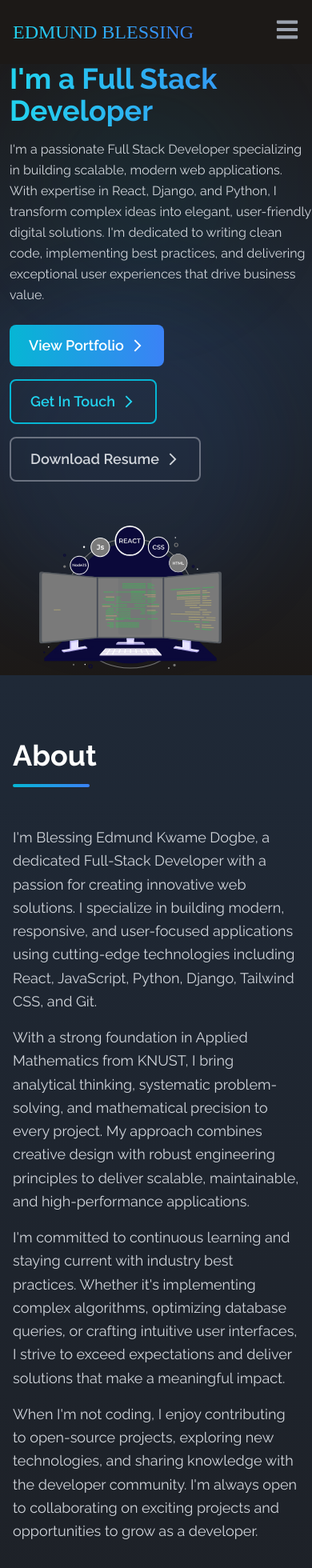
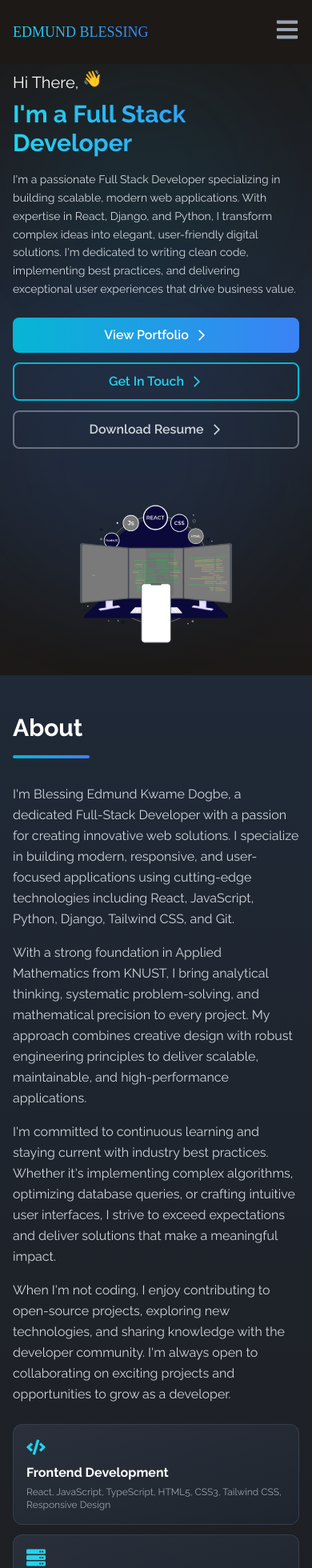
Before and after one commit to GeekKwame/Portfolio, a React (Create React App) app: page / in a window 390 px wide. Shown: the top 1960 px of the page at 80% size. Built offline with nearby package versions, Linux system fonts and the light colour scheme; a web font is replaced by a local one.

Commit message:
Fix mobile responsiveness: improve layout, spacing, and text sizes for all screen sizes

```diff
--- a/src/components/About.jsx
+++ b/src/components/About.jsx
@@ -34,61 +34,61 @@ function About() {
   ];
 
   return (
-    <div name="about" ref={sectionRef} className='w-full min-h-screen bg-gradient-to-b from-gray-800 to-stone-900 text-white py-20'>
-      <div className='max-w-screen-lg px-4 mx-auto flex flex-col justify-center w-full h-full'>
-        <div className={`mb-12 transition-all duration-1000 ${isVisible ? 'opacity-100 translate-y-0' : 'opacity-0 translate-y-10'}`}>
-          <p className='text-4xl md:text-5xl font-bold mb-4'>About</p>
+    <div name="about" ref={sectionRef} className='w-full min-h-screen bg-gradient-to-b from-gray-800 to-stone-900 text-white py-12 md:py-20'>
+      <div className='max-w-screen-lg px-4 sm:px-6 mx-auto flex flex-col justify-center w-full h-full'>
+        <div className={`mb-8 md:mb-12 transition-all duration-1000 ${isVisible ? 'opacity-100 translate-y-0' : 'opacity-0 translate-y-10'}`}>
+          <p className='text-3xl sm:text-4xl md:text-5xl font-bold mb-4'>About</p>
           <div className='w-24 h-1 bg-gradient-to-r from-cyan-500 to-blue-500 rounded-full'></div>
         </div>
 
-        <div className='grid md:grid-cols-2 gap-8 mb-12'>
+        <div className='grid md:grid-cols-2 gap-6 md:gap-8 mb-8 md:mb-12'>
           <div className={`transition-all duration-1000 ${isVisible ? 'opacity-100 translate-x-0' : 'opacity-0 -translate-x-10'}`}>
-            <p className='text-lg md:text-xl text-gray-300 leading-relaxed mb-4'>
+            <p className='text-base sm:text-lg md:text-xl text-gray-300 leading-relaxed mb-4'>
               I'm Blessing Edmund Kwame Dogbe, a dedicated Full-Stack Developer with a passion for creating
               innovative web solutions. I specialize in building modern, responsive, and user-focused applications
               using cutting-edge technologies including React, JavaScript, Python, Django, Tailwind CSS, and Git.
             </p>
-            <p className='text-lg md:text-xl text-gray-300 leading-relaxed mb-4'>
+            <p className='text-base sm:text-lg md:text-xl text-gray-300 leading-relaxed mb-4'>
               With a strong foundation in Applied Mathematics from KNUST, I bring analytical thinking,
               systematic problem-solving, and mathematical precision to every project. My approach combines
               creative design with robust engineering principles to deliver scalable, maintainable, and
               high-performance applications.
             </p>
-            <p className='text-lg md:text-xl text-gray-300 leading-relaxed mb-4'>
+            <p className='text-base sm:text-lg md:text-xl text-gray-300 leading-relaxed mb-4'>
               I'm committed to continuous learning and staying current with industry best practices.
               Whether it's implementing complex algorithms, optimizing database queries, or crafting
               intuitive user interfaces, I strive to exceed expectations and deliver solutions that
               make a meaningful impact.
             </p>
-            <p className='text-lg md:text-xl text-gray-300 leading-relaxed'>
+            <p className='text-base sm:text-lg md:text-xl text-gray-300 leading-relaxed'>
               When I'm not coding, I enjoy contributing to open-source projects, exploring new technologies,
               and sharing knowledge with the developer community. I'm always open to collaborating on
               exciting projects and opportunities to grow as a developer.
             </p>
           </div>
 
-          <div className={`grid grid-cols-1 sm:grid-cols-2 gap-4 transition-all duration-1000 ${isVisible ? 'opacity-100 translate-x-0' : 'opacity-0 translate-x-10'}`}>
+          <div className={`grid grid-cols-1 sm:grid-cols-2 gap-3 md:gap-4 transition-all duration-1000 ${isVisible ? 'opacity-100 translate-x-0' : 'opacity-0 translate-x-10'}`}>
             {skills.map((skill, index) => (
               <div
                 key={index}
-                className='p-6 bg-gradient-to-br from-gray-700/50 to-gray-800/50 backdrop-blur-sm rounded-xl border border-gray-600/50 hover:border-cyan-500/50 hover:shadow-lg hover:shadow-cyan-500/20 transition-all duration-300 hover:scale-105'
+                className='p-4 md:p-6 bg-gradient-to-br from-gray-700/50 to-gray-800/50 backdrop-blur-sm rounded-xl border border-gray-600/50 hover:border-cyan-500/50 hover:shadow-lg hover:shadow-cyan-500/20 transition-all duration-300 hover:scale-105'
                 style={{ transitionDelay: `${index * 100}ms` }}
               >
-                <div className='text-3xl text-cyan-400 mb-3'>{skill.icon}</div>
-                <h3 className='text-lg font-bold mb-2'>{skill.title}</h3>
-                <p className='text-sm text-gray-400'>{skill.desc}</p>
+                <div className='text-2xl md:text-3xl text-cyan-400 mb-2 md:mb-3'>{skill.icon}</div>
+                <h3 className='text-base md:text-lg font-bold mb-1 md:mb-2'>{skill.title}</h3>
+                <p className='text-xs sm:text-sm text-gray-400'>{skill.desc}</p>
               </div>
             ))}
           </div>
         </div>
 
-        <div className={`mt-8 p-6 bg-gradient-to-r from-cyan-500/10 to-blue-500/10 rounded-xl border border-cyan-500/20 backdrop-blur-sm transition-all duration-1000 ${isVisible ? 'opacity-100 translate-y-0' : 'opacity-0 translate-y-10'}`}>
-          <p className='text-md md:text-lg text-gray-300 mb-3'>
+        <div className={`mt-6 md:mt-8 p-4 md:p-6 bg-gradient-to-r from-cyan-500/10 to-blue-500/10 rounded-xl border border-cyan-500/20 backdrop-blur-sm transition-all duration-1000 ${isVisible ? 'opacity-100 translate-y-0' : 'opacity-0 translate-y-10'}`}>
+          <p className='text-sm sm:text-base md:text-lg text-gray-300 mb-2 md:mb-3'>
             <span className='font-semibold text-cyan-400'>Core Tech Stack:</span> I leverage Python's Django framework for robust backend development,
             React for dynamic frontend experiences, and Tailwind CSS for modern, responsive designs.
             JavaScript/ES6+ powers interactive features, while Git ensures version control and collaborative workflows.
           </p>
-          <p className='text-md md:text-lg text-gray-300'>
+          <p className='text-sm sm:text-base md:text-lg text-gray-300'>
             <span className='font-semibold text-cyan-400'>Additional Tools:</span> Postman, VS Code, Chrome DevTools,
             npm/yarn, RESTful API design, Database management (SQL), and deployment platforms (Netlify, Vercel, PythonAnywhere).
           </p>
--- a/src/components/Home.jsx
+++ b/src/components/Home.jsx
@@ -32,18 +32,18 @@ const Home = () => {
         <div className='absolute bottom-20 right-10 w-96 h-96 bg-blue-500/10 rounded-full blur-3xl animate-pulse' style={{animationDelay: '1s'}}></div>
       </div>
 
-      <div className='flex flex-col justify-center items-center h-full mx-auto w-screen md:max-w-screen-lg text-white md:ml-0 lg:flex-row md:justify-between relative z-10'>
-        <div className='justify-center mt-24 lg:ml-20 ml-3 md:mt-44 lg:mt-20 w-auto animate-fade-in'>
+      <div className='flex flex-col justify-center items-center h-full mx-auto w-full max-w-screen-lg text-white px-4 md:px-8 lg:flex-row lg:justify-between relative z-10'>
+        <div className='justify-center mt-20 md:mt-24 lg:ml-20 lg:mt-20 w-full lg:w-auto animate-fade-in'>
           <div className='mb-4'>
-            <h1 className='text-2xl md:text-3xl mb-2'>
+            <h1 className='text-xl sm:text-2xl md:text-3xl mb-2'>
               Hi There, <span className='animate-bounce inline-block'>👋</span>
             </h1>
-            <h2 className='text-4xl sm:text-5xl md:text-6xl font-bold mb-4 bg-gradient-to-r from-cyan-400 to-blue-500 bg-clip-text text-transparent'>
+            <h2 className='text-3xl sm:text-4xl md:text-5xl lg:text-6xl font-bold mb-4 bg-gradient-to-r from-cyan-400 to-blue-500 bg-clip-text text-transparent break-words'>
               I'm a {displayText}
               {isTyping && <span className='animate-pulse'>|</span>}
             </h2>
           </div>
-          <p className='text-gray-300 text-base md:text-lg mb-6 max-w-lg leading-relaxed'>
+          <p className='text-gray-300 text-sm sm:text-base md:text-lg mb-6 max-w-lg leading-relaxed'>
             I'm a passionate Full Stack Developer specializing in building scalable,
             modern web applications. With expertise in React, Django, and Python,
             I transform complex ideas into elegant, user-friendly digital solutions.
@@ -51,9 +51,9 @@ const Home = () => {
             delivering exceptional user experiences that drive business value.
           </p>
 
-          <div className='flex flex-col sm:flex-row gap-4'>
+          <div className='flex flex-col sm:flex-row gap-3 sm:gap-4 flex-wrap'>
             <Link
-              className='group w-fit px-6 py-3 flex items-center rounded-lg bg-gradient-to-r from-cyan-500 to-blue-500 cursor-pointer text-lg font-semibold hover:from-blue-500 hover:to-cyan-500 duration-300 hover:scale-105 hover:shadow-lg hover:shadow-cyan-500/50 transition-all'
+              className='group w-full sm:w-fit px-5 py-2.5 sm:px-6 sm:py-3 flex items-center justify-center rounded-lg bg-gradient-to-r from-cyan-500 to-blue-500 cursor-pointer text-base sm:text-lg font-semibold hover:from-blue-500 hover:to-cyan-500 duration-300 hover:scale-105 hover:shadow-lg hover:shadow-cyan-500/50 transition-all'
               to='portfolio'
               smooth
               duration={500}
@@ -62,7 +62,7 @@ const Home = () => {
               <MdOutlineArrowForwardIos className='group-hover:translate-x-1 ml-2 duration-200'/>
             </Link>
             <Link
-              className='group w-fit px-6 py-3 flex items-center rounded-lg bg-transparent border-2 border-cyan-500 text-cyan-400 cursor-pointer text-lg font-semibold hover:bg-cyan-500 hover:text-white duration-300 hover:scale-105 transition-all'
+              className='group w-full sm:w-fit px-5 py-2.5 sm:px-6 sm:py-3 flex items-center justify-center rounded-lg bg-transparent border-2 border-cyan-500 text-cyan-400 cursor-pointer text-base sm:text-lg font-semibold hover:bg-cyan-500 hover:text-white duration-300 hover:scale-105 transition-all'
               to='contact'
               smooth
               duration={500}
@@ -73,7 +73,7 @@ const Home = () => {
             <a
               href="/resume.pdf"
               download="Edmund_Blessing_Resume.pdf"
-              className='group w-fit px-6 py-3 flex items-center rounded-lg bg-transparent border-2 border-gray-500 text-gray-300 cursor-pointer text-lg font-semibold hover:bg-gray-700 hover:text-white hover:border-gray-400 duration-300 hover:scale-105 transition-all'
+              className='group w-full sm:w-fit px-5 py-2.5 sm:px-6 sm:py-3 flex items-center justify-center rounded-lg bg-transparent border-2 border-gray-500 text-gray-300 cursor-pointer text-base sm:text-lg font-semibold hover:bg-gray-700 hover:text-white hover:border-gray-400 duration-300 hover:scale-105 transition-all'
             >
               Download Resume
               <MdOutlineArrowForwardIos className='group-hover:translate-x-1 ml-2 duration-200'/>
@@ -81,11 +81,11 @@ const Home = () => {
           </div>
         </div>
 
-        <div className='hidden md:flex animate-float'>
+        <div className='hidden md:flex animate-float mt-8 lg:mt-0'>
           <Player autoplay loop src={laptop} style={{width:'500px',height:"500px"}} />
         </div>
-        <div className='flex md:hidden mr-16 animate-float'>
-          <Player autoplay loop src={laptop} style={{width:'300px',height:"300px"}} />
+        <div className='flex md:hidden animate-float mt-6'>
+          <Player autoplay loop src={laptop} style={{width:'250px',height:"250px"}} />
         </div>
       </div>
     </div>
--- a/src/components/NavBar.jsx
+++ b/src/components/NavBar.jsx
@@ -28,7 +28,7 @@ function NavBar() {
       scrolled ? 'bg-stone-900/95 backdrop-blur-md shadow-lg' : 'bg-stone-900'
     }`}>
       <Link to="home" smooth duration={500} className='cursor-pointer'>
-        <h1 className='text-2xl md:text-4xl font-header bg-gradient-to-r from-cyan-400 to-blue-500 bg-clip-text text-transparent hover:scale-105 transition-transform duration-300'>
+        <h1 className='text-lg sm:text-xl md:text-2xl lg:text-4xl font-header bg-gradient-to-r from-cyan-400 to-blue-500 bg-clip-text text-transparent hover:scale-105 transition-transform duration-300 break-words'>
           EDMUND BLESSING
         </h1>
       </Link>
--- a/src/components/ScrollToTop.jsx
+++ b/src/components/ScrollToTop.jsx
@@ -32,10 +32,10 @@ function ScrollToTop() {
       {isVisible && (
         <button
           onClick={scrollToTop}
-          className='fixed bottom-8 right-8 z-50 bg-gradient-to-r from-cyan-500 to-blue-500 text-white p-4 rounded-full shadow-lg hover:shadow-cyan-500/50 hover:scale-110 transition-all duration-300 flex items-center justify-center group'
+          className='fixed bottom-4 right-4 sm:bottom-8 sm:right-8 z-50 bg-gradient-to-r from-cyan-500 to-blue-500 text-white p-3 sm:p-4 rounded-full shadow-lg hover:shadow-cyan-500/50 hover:scale-110 active:scale-95 transition-all duration-300 flex items-center justify-center group'
           aria-label="Scroll to top"
         >
-          <FaArrowUp className='group-hover:-translate-y-1 transition-transform duration-300' />
+          <FaArrowUp className='group-hover:-translate-y-1 transition-transform duration-300 text-sm sm:text-base' />
         </button>
       )}
     </>
--- a/src/index.css
+++ b/src/index.css
@@ -8,10 +8,17 @@
   html {
     font-family: 'Raleway', sans-serif;
     scroll-behavior: smooth;
+    overflow-x: hidden;
   }
 
   body {
     overflow-x: hidden;
+    width: 100%;
+    max-width: 100vw;
+  }
+
+  * {
+    box-sizing: border-box;
   }
 }
 
```
Also changed, not shown: src/components/Contact.jsx (+6 -6 lines), src/components/Experience.jsx (+12 -12 lines), src/components/Footer.jsx (+18 -18 lines), src/components/Portfolio.jsx (+18 -18 lines).
